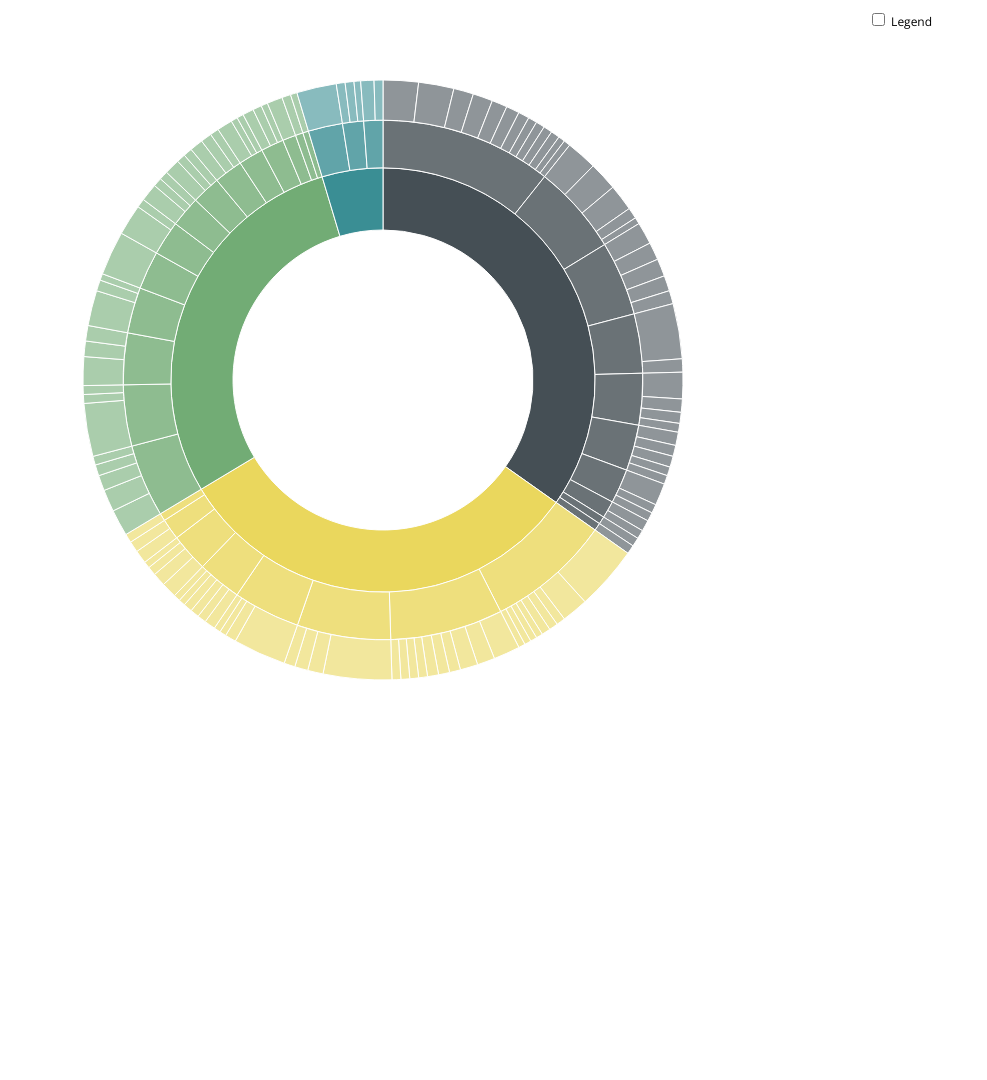
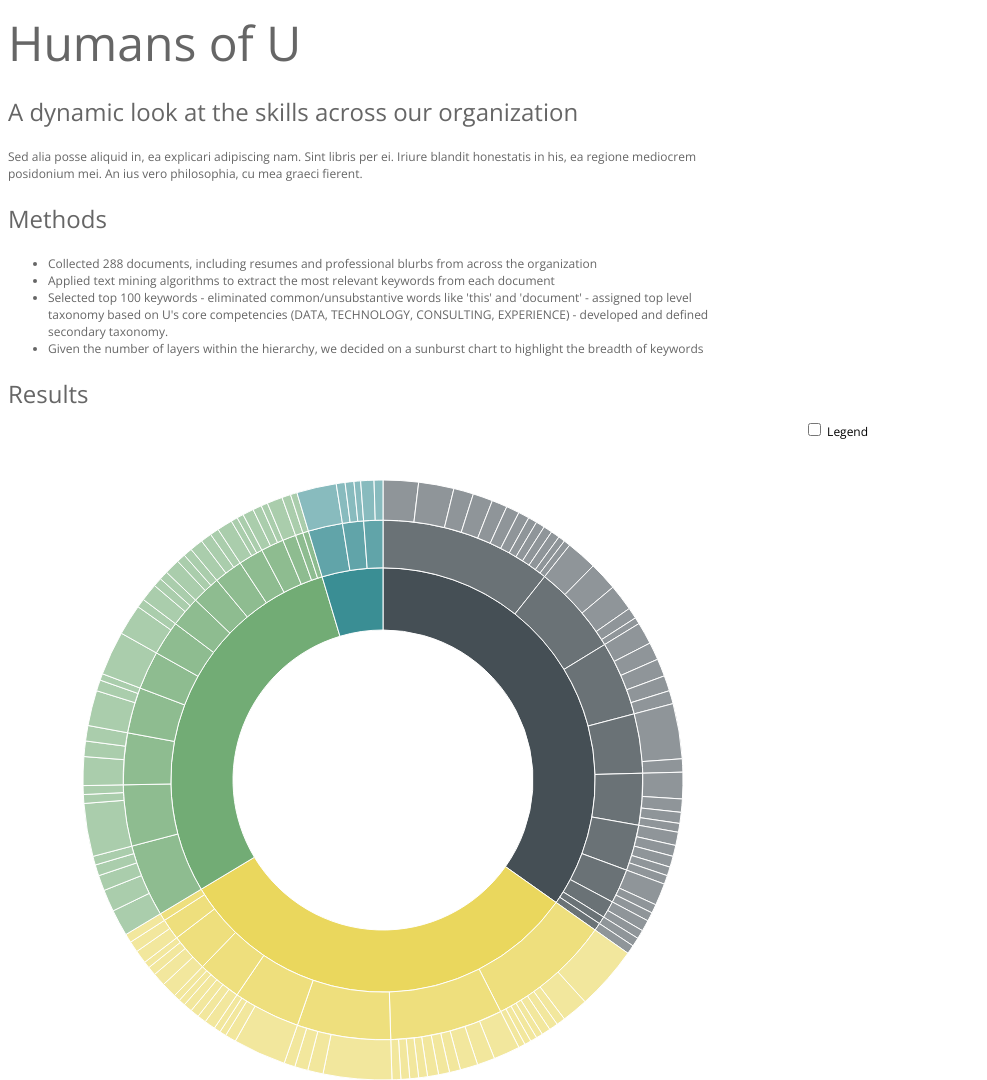
Before and after one commit to carlomazzaferro/disco-insights, a plain HTML site: page index.html in a window 1280 px wide. Shown: the whole page, without its empty margins (0-987 px from the left). Before the commit the page ends 800 px from the top, so only its background shows below. Drawn offline with nearby package versions, Linux system fonts and the light colour scheme.

Commit message:
Fonts and layout for content

```diff
--- a/index.html
+++ b/index.html
@@ -9,6 +9,32 @@
     <link rel="stylesheet" type="text/css" href="sequences.css"/>
   </head>
   <body>
+    <div id="words">
+        Humans of U
+        <div class="subtitle">
+            A dynamic look at the skills across our organization
+        </div>
+        <div class="summary">
+            Sed alia posse aliquid in, ea explicari adipiscing nam. Sint libris per ei. Iriure blandit honestatis in his,
+            ea regione mediocrem posidonium mei. An ius vero philosophia, cu mea graeci fierent.
+        </div>
+        <div class="subtitle">
+            Methods
+        </div>
+        <div class="summary">
+            <ul>
+                <li> Collected 288 documents, including resumes and professional blurbs from across the organization </li>
+                <li> Applied text mining algorithms to extract the most relevant keywords from each document </li>
+                <li> Selected top 100 keywords - eliminated common/unsubstantive words like 'this' and 'document' - assigned top level taxonomy based on U's core competencies (DATA, TECHNOLOGY, CONSULTING, EXPERIENCE) - developed and defined secondary taxonomy. </li>
+                <li> Given the number of layers within the hierarchy, we decided on a sunburst chart to highlight the breadth of keywords </li>
+            </ul>
+        </div>
+        <div class="subtitle">
+            Results
+        </div>
+
+
+    </div>
     <div id="main">
       <div id="sequence"></div>
       <div id="chart">
--- a/sequences.css
+++ b/sequences.css
@@ -3,7 +3,7 @@ body {
   font-size: 12px;
   font-weight: 400;
   background-color: #fff;
-  width: 960px;
+  width: 70%;
   height: 700px;
   margin-top: 10px;
 }
@@ -14,8 +14,11 @@ body {
 }
 
 #sidebar {
-  float: right;
   width: 100px;
+  margin-left: 10px;
+    float: right;
+
+    margin-top: 10px;
 }
 
 #sequence {
@@ -53,3 +56,22 @@ body {
 #percentage {
   font-size: 2.5em;
 }
+
+
+#words {
+    width: 80%;
+    font-size: 48px;
+    color: #666666;
+    margin-right: 50px;
+
+}
+
+.subtitle {
+    font-size: 24px;
+    margin-top: 20px;
+}
+
+.summary{
+    font-size: 12px;
+    margin-top: 20px;
+}
```
